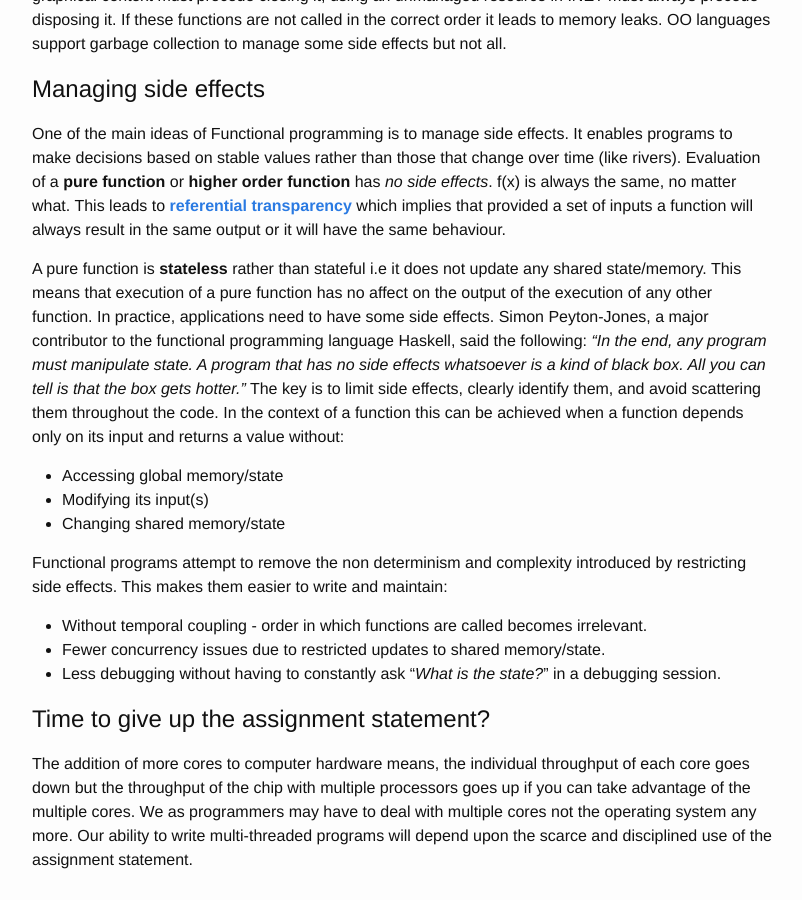
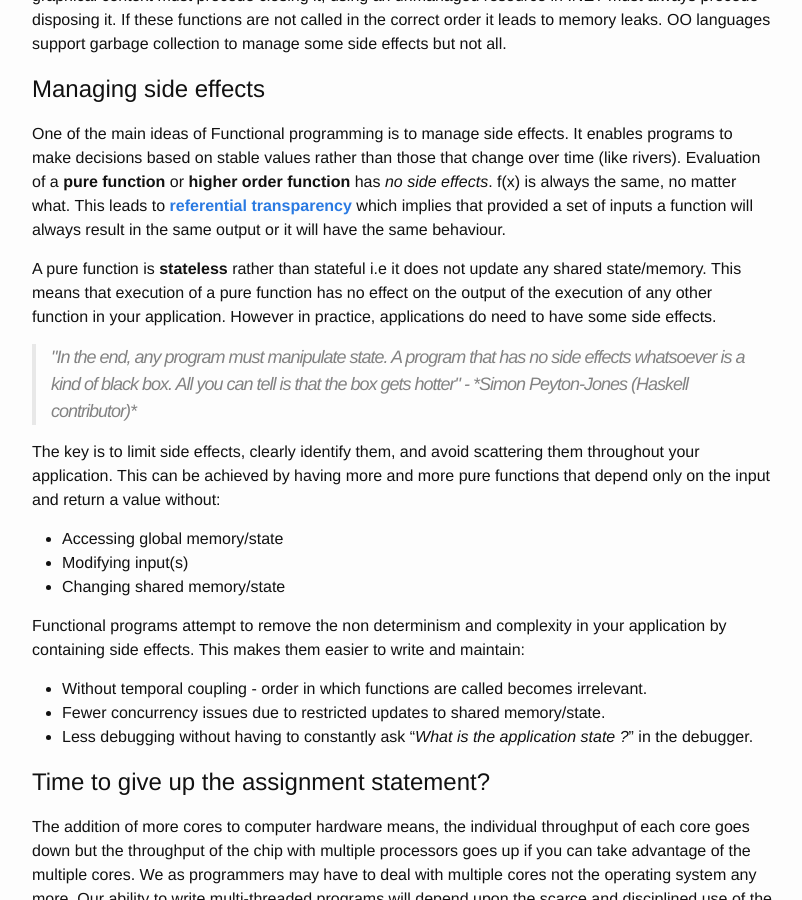
Before and after one commit to hemantksingh/hemantksingh.github.io, a Jekyll site: the page built from _posts/2015-05-19-problem-with-mutating-state.markdown, in a window 1280 px wide and 900 px high, scrolled down 1059 px. Shown: the whole window, without its empty margins (238-1040 px from the left). Built offline with Jekyll 4.4.1, drawn with Linux system fonts in a browser that asks for light colours; comment, search, counter and statistics services are not loaded; some of the changed text lies outside the part shown.

Commit message:
Formats 'manage side effets' section

```diff
--- a/_posts/2015-05-19-problem-with-mutating-state.markdown
+++ b/_posts/2015-05-19-problem-with-mutating-state.markdown
@@ -13,7 +13,7 @@ redirect_from: "/kodekitab/2015/05/19/problem-with-mutating-state.html"
 The purpose of any computer program is to take some inputs and produce an output. Producing an output causes the program to have an effect which means during its execution cycle, the program changes certain values. A live program models the real world where things change frequently over time and in parallel. But while writing programs we only have a static view of the problem domain and with the best of intentions and tools at hand we try to manage state change in our program as it would happen in the real world. This leaves us having to deal with values that change over time. Are OO languages capable of handling this complexity easily or do we need to look further?
 
 
-<blockquote>“No man ever steps in the same river twice, for it's not the same river and he's not the same man.” - Heraclitus</blockquote>
+<blockquote>“No man ever steps in the same river twice, for it's not the same river and he's not the same man.” - *Heraclitus*</blockquote>
 
 Rich Hickey in his [keynote](http://www.infoq.com/presentations/Are-We-There-Yet-Rich-Hickey) at the JVM Languages summit talked about value, identity and state. Values are essentially constants that do not change.  The flowing water in a river makes the river change constantly over time, this introduces the concept of identity. Identity is a succession of related values where the current one is caused from the previous. State is the value of an identity at a given time.
 
@@ -30,17 +30,21 @@ When you have a function that gives you a side effect then you need another func
 # Managing side effects
 One of the main ideas of Functional programming is to manage side effects. It enables programs to make decisions based on stable values rather than those that change over time (like rivers). Evaluation of a **pure function** or **higher order function** has *no side effects*. f(x) is always the same, no matter what. This leads to [**referential transparency**](https://wiki.haskell.org/Referential_transparency) which implies that provided a set of inputs a function will always result in the same output or it will have the same behaviour.
 
-A pure function is **stateless** rather than stateful i.e it does not update any shared state/memory. This means that execution of a pure function has no affect on the output of the execution of any other function. In practice, applications need to have some side effects. Simon Peyton-Jones, a major contributor to the functional programming language Haskell, said the following: *"In the end, any program must manipulate state. A program that has no side effects whatsoever is a kind of black box. All you can tell is that the box gets hotter."* The key is to limit side effects, clearly identify them, and avoid scattering them throughout the code. In the context of a function this can be achieved when a function depends only on its input and returns a value without:
+A pure function is **stateless** rather than stateful i.e it does not update any shared state/memory. This means that execution of a pure function has no effect on the output of the execution of any other function in your application. However in practice, applications do need to have some side effects.
+
+<blockquote>"In the end, any program must manipulate state. A program that has no side effects whatsoever is a kind of black box. All you can tell is that the box gets hotter" - *Simon Peyton-Jones (Haskell contributor)*</blockquote>
+
+The key is to limit side effects, clearly identify them, and avoid scattering them throughout your application. This can be achieved by having more and more pure functions that depend only on the input and return a value without:
 
 * Accessing global memory/state
-* Modifying its input(s)
+* Modifying input(s)
 * Changing shared memory/state
 
-Functional programs attempt to remove the non determinism and complexity introduced by restricting side effects. This makes them easier to write and maintain:
+Functional programs attempt to remove the non determinism and complexity in your application by containing side effects. This makes them easier to write and maintain:
 
 * Without temporal coupling - order in which functions are called becomes irrelevant.
 * Fewer concurrency issues due to restricted updates to shared memory/state.
-* Less debugging without having to constantly ask "*What is the state?*" in a debugging session.
+* Less debugging without having to constantly ask "*What is the application state ?*" in the debugger.
 
 # Time to give up the assignment statement?
 
```
